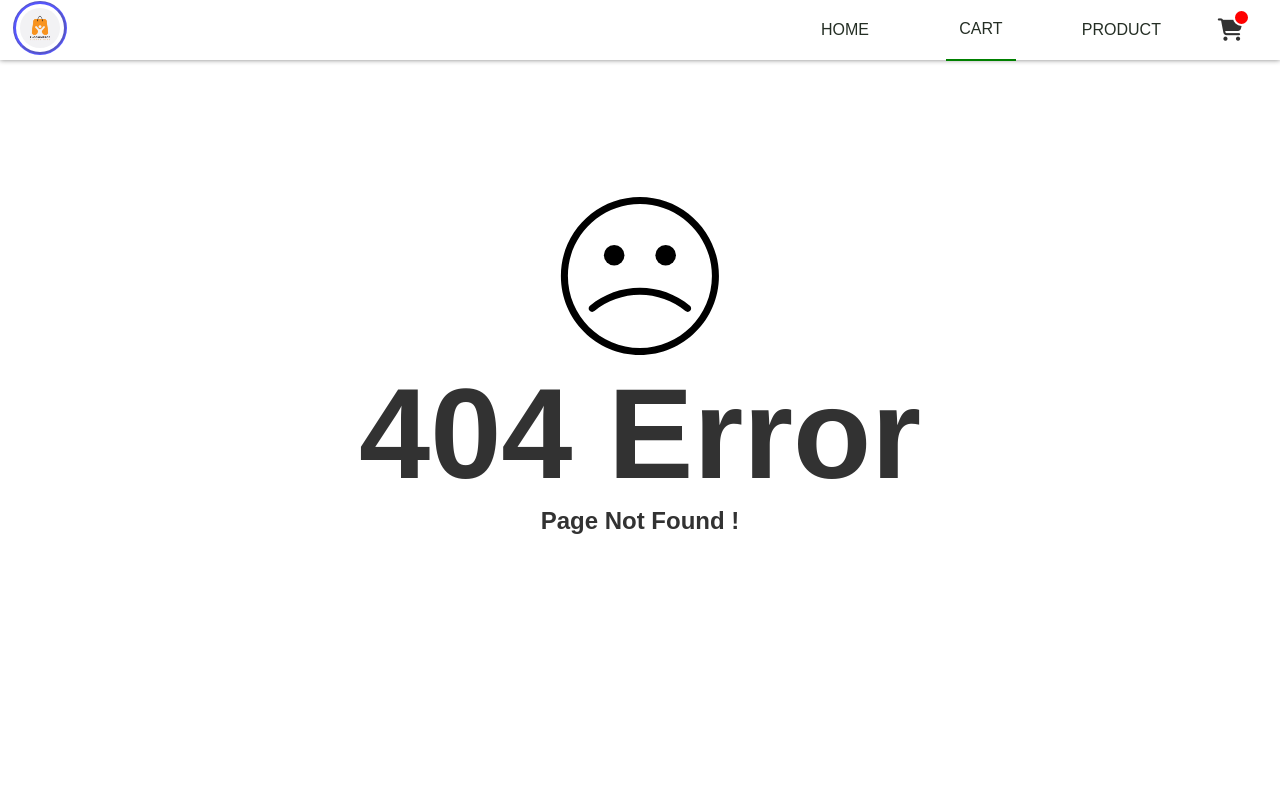
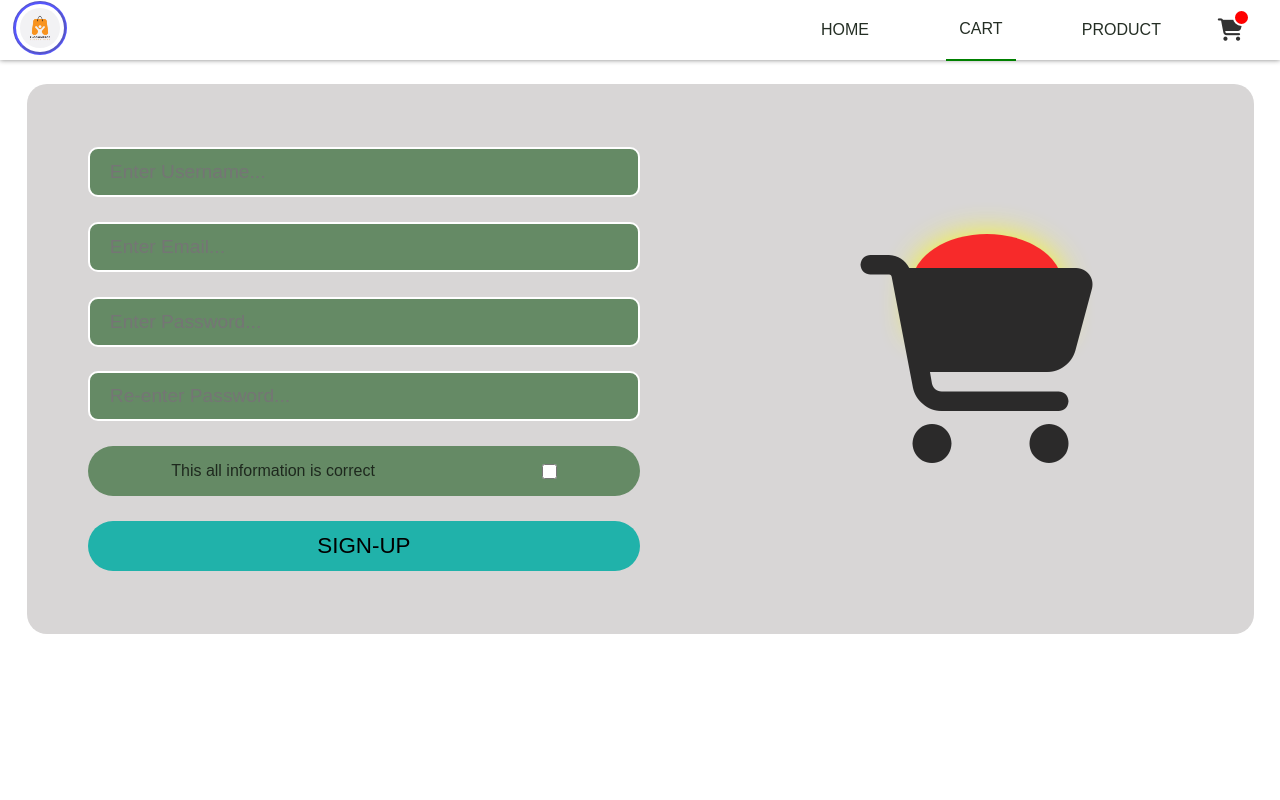
Before and after one commit to abu-abdullah007/e-commers, a React (Vite) app: page /cart in a window 1280 px wide. Before the commit this address had no page. Shown: the top 800 px of the page. Built offline with nearby package versions, Linux system fonts and the light colour scheme; a web font is replaced by a local one.

Commit message:
i created cart page when place order

```diff
--- a/src/App.jsx
+++ b/src/App.jsx
@@ -2,6 +2,7 @@ import { BrowserRouter, Routes, Route } from "react-router-dom"
 import Navigation from "./pages/Navigation"
 import Error from "./pages/Error"
 import Home from "./pages/Home"
+import Cart from "./pages/Cart"
 
 function App() {
   return (
@@ -10,6 +11,7 @@ function App() {
         <Routes>
           <Route path="/" element={<Navigation/>}>
             <Route index element={<Home/>}></Route>
+            <Route path="/cart" element={<Cart/>}></Route>
             <Route path="*" element={<Error/>}></Route>
           </Route>
         </Routes>
--- /dev/null
+++ b/src/assets/Cart.css
@@ -0,0 +1,168 @@
+.cart-div{
+    min-height: 100vh;
+    width: 100%;
+    display: flex;
+    justify-content: center;
+    align-items: center;
+    overflow: hidden;
+}
+
+.cart-center-div{
+    min-height: 550px;
+    min-width: 1227px;
+    background-color: #d8d6d6;
+    position: absolute;
+    top: 84px;
+    border-radius: 20px;
+    display: flex;
+    justify-content: space-around;
+    align-items: center;
+}
+
+.input-field{
+    flex: 0.5;
+    height: 499px;
+    display: flex;
+    justify-content: center;
+    align-items: center;
+}
+
+.cart-logo{
+    flex: 0.4;
+    height: 499px;
+    display: flex;
+    justify-content: center;
+    align-items: center;
+    opacity: 0.8;
+}
+
+.cart-logo span{
+    position: absolute;
+    height: 100px;
+    width: 150px;
+    background-color: #ff0000;
+    top: 150px;
+    margin-left: 20px;
+    border-top-right-radius: 50%;
+    border-top-left-radius: 50%;
+    box-shadow: 0 0 30px yellow;
+    transition: 0.4s;
+}
+
+.cart-logo i:hover + span{
+    background-color: blue;
+    box-shadow: 0 0 50px red;
+    transition: 0.7s;
+    transform: translateY(-20px);
+}
+
+.cart-logo i:hover + span::after{
+    content: 'Fill in the input fields';
+    position: absolute;
+    bottom: 70px;
+    color: white;
+    text-align: center;
+    font-family: sans-serif;
+    font-weight: bolder;
+    text-shadow: 0 0 20px blue;
+}
+
+.cart-logo i{
+    font-size: 13rem;
+    z-index: 1;
+    cursor: pointer;
+}
+
+.input-field form{
+    display: flex;
+    justify-content: space-around;
+    align-items: center;
+    flex-direction: column;
+    height: 90%;
+    width: 90%;
+}
+
+.input-boxes{
+    width: 100%;
+    height: 50px;
+}
+
+.input-boxes input{
+    height: 100%;
+    width: 100%;
+    border-radius: 10px;
+    box-sizing: border-box;
+    padding: 20px;
+    background-color: #658a65;
+    border: none;
+    outline: none;
+    color: white;
+    border: 2px solid #ffffff;
+    font-size: 1.2rem;
+}
+
+.input-boxes:nth-child(5) input{
+    max-height: 15px;
+    max-width: 15px;
+}
+
+.input-boxes:nth-child(5){
+    display: flex;
+    justify-content: space-around;
+    align-items: center;
+    font-family: sans-serif;
+    background-color: #658a65;
+    border-radius: 30px;
+}
+
+.input-boxes:nth-child(5) label{
+    opacity: 0.7;
+}
+
+.input-boxes:last-child button{
+    width: 100%;
+    height: 100%;
+    background-color: lightseagreen;
+    border: none;
+    outline: none;
+    border-radius: 30px;
+    font-size: 1.4rem;
+}
+
+.input-boxes:last-child button:active{
+    transform: scale(0.98);
+}
+
+
+@media screen and (max-width: 1110px) {
+    .cart-center-div{
+        min-width: 1000px;
+    }
+}
+
+@media screen and (max-width:910px) {
+    .cart-center-div{
+        min-width: 850px;
+    }
+}
+
+@media screen and (max-width:770px) {
+    .cart-center-div{
+        flex-direction: column;
+    }
+
+    .cart-logo{
+        display: none;
+    }
+
+    .input-field form{
+        height: 466px;
+        width: 400px;
+    }
+}
+
+@media screen and (max-width:430px) {
+    .input-field form{
+        width: 300px;
+    }
+}
--- a/src/assets/Footer.css
+++ b/src/assets/Footer.css
@@ -6,6 +6,7 @@
     justify-content: center;
     align-items: center;
     margin-top: 150px;
+    overflow: auto;
 }
 
 .footer-center{
--- a/src/assets/Navigation.css
+++ b/src/assets/Navigation.css
@@ -1,7 +1,3 @@
-body,html #root{
-    height: 100%;
-}
-
 .nav-bar{
     width: 100%;
     min-height: 60px;
--- /dev/null
+++ b/src/pages/Cart.jsx
@@ -0,0 +1,52 @@
+import Footer from "./Footer";
+import '../assets/Cart.css'
+import { useEffect } from "react";
+
+const Cart = () => {
+    useEffect(()=>{
+        const cart = document.querySelector('.cart-logo i')
+        const formBox = document.querySelector('#username')
+
+        cart.addEventListener("click",()=>{
+            formBox.focus()
+        })
+    })
+
+    return (
+        <>
+            <div className="cart-div">
+                <div className="cart-center-div">
+                    <div className="input-field">
+                        <form action="">
+                            <div className="input-boxes">
+                                <input type="text" id="username" placeholder="Enter Username..." />
+                            </div>
+                            <div className="input-boxes">
+                                <input type="email" id="email" placeholder="Enter Email..." />
+                            </div>
+                            <div className="input-boxes">
+                                <input type="password" id="password" placeholder="Enter Password..." />
+                            </div>
+                            <div className="input-boxes">
+                                <input type="password" id="re-password" placeholder="Re-enter Password..." />
+                            </div>
+                            <div className="input-boxes">
+                                <label htmlFor="checkagree">This all information is correct</label>
+                                <input type="checkbox" id="checkagree" />
+                            </div>
+                            <div className="input-boxes">
+                                <button type="submit">SIGN-UP</button>
+                            </div>
+                        </form>
+                    </div>
+                    <div className="cart-logo">
+                        <i className="fa-solid fa-cart-shopping"></i>
+                        <span></span>
+                    </div>
+                </div>
+            </div>
+        </>
+    );
+}
+
+export default Cart
--- a/src/pages/Home.jsx
+++ b/src/pages/Home.jsx
@@ -11,17 +11,17 @@ import mug from '../assets/item-pic/mug.jpg'
 import router from '../assets/item-pic/router.jpg'
 import poster from '../assets/item-pic/shoping.png'
 import Footer from './Footer';
-import PropTypes from 'prop-types'
 
 
-const Home = (props) => {
+const Home = () => {
+
     return (
         <>
             <div className="main-section">
                 <div className="section-cover">
                     <div className="cor">
                         <div className="cor-item">
-                            <img src={poster} alt="" />
+                            <img src={poster} alt="" id='poster'/>
                         </div>
                     </div>
                     <div className="item-box">
@@ -39,13 +39,9 @@ const Home = (props) => {
                     </div>
                 </div>
             </div>
-            <Footer/>
+            {/* <Footer/> */}
         </>
     );
 }
 
-Home.propTypes = {
-    setColor:PropTypes.string.isRequired
-}
-
 export default Home;
--- a/src/pages/ItemCard.jsx
+++ b/src/pages/ItemCard.jsx
@@ -1,7 +1,17 @@
 import PropTypes from 'prop-types'
 import '../assets/Card.css'
+import { useState } from 'react';
 
 const ItemCard = (props) => {
+    const [currentValue, setCurrentValue] = useState("Add To Cart")
+
+    const setValue = () =>{
+        setCurrentValue(".....")
+        setTimeout(()=>{
+            setCurrentValue(`Added To Cart`)
+        },1000)
+    }
+
     return (
         <>
             <div className="card-main">
@@ -12,7 +22,7 @@ const ItemCard = (props) => {
                     <h3>{props.itemName}</h3>
                     <h4>{props.itemValue}</h4>
                     <div className="button-div">
-                        <button id='cartButton'>Add To Cart</button>
+                        <button id='cartButton' onClick={setValue}>{currentValue}</button>
                         <button id='wishButton'>Add To Wishlist</button>
                     </div>
                 </div>
--- a/src/pages/Navigation.jsx
+++ b/src/pages/Navigation.jsx
@@ -3,6 +3,7 @@ import PropTypes from 'prop-types'
 import '../assets/Navigation.css'
 import logo from '../assets/shop-logo.png'
 import { useEffect } from 'react'
+import Footer from './Footer'
 
 const Navigation = (props) => {
     useEffect(()=>{
@@ -57,6 +58,7 @@ const Navigation = (props) => {
                 </div>
             </div>
             <Outlet/>
+            <Footer/>
         </>
     );
 }
```
